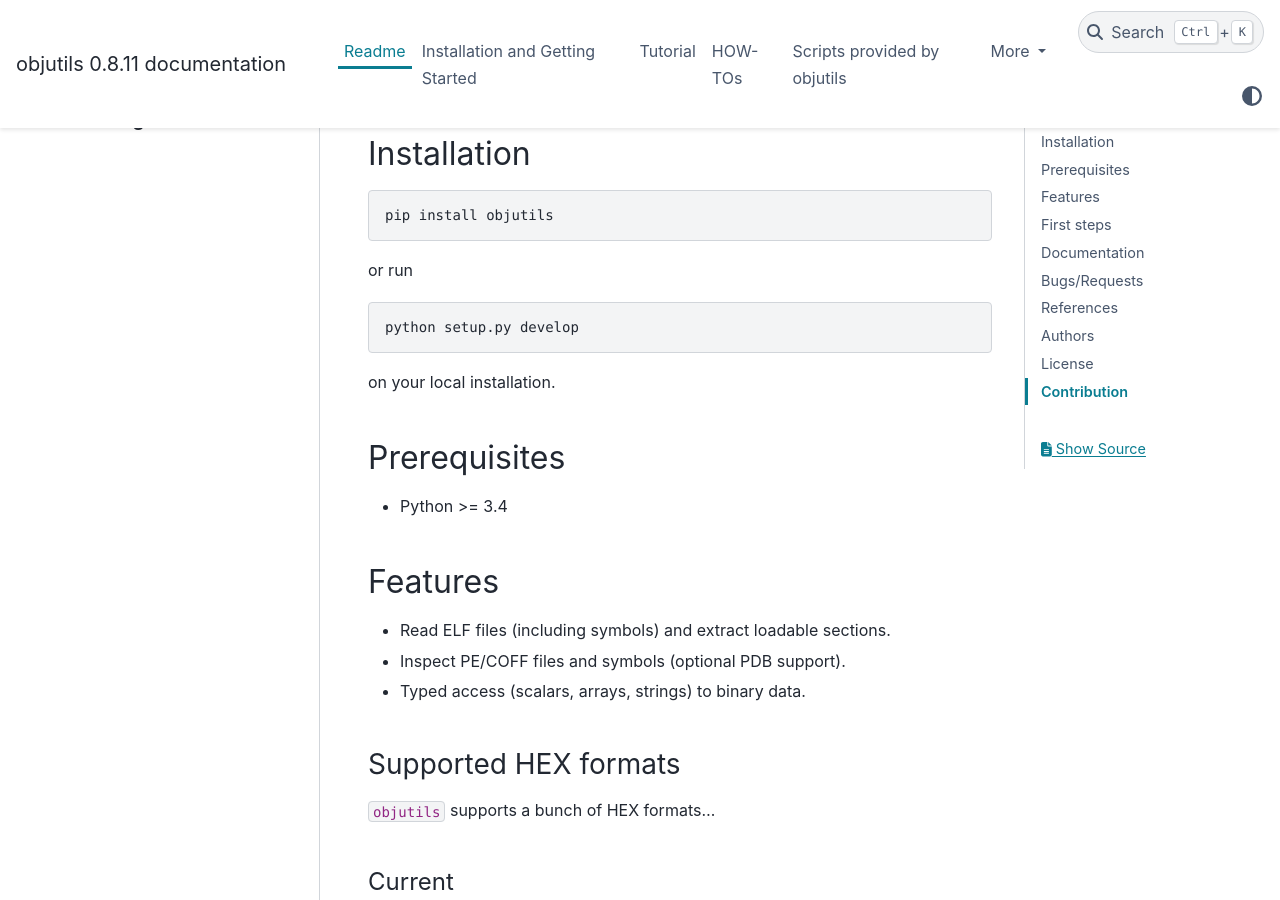
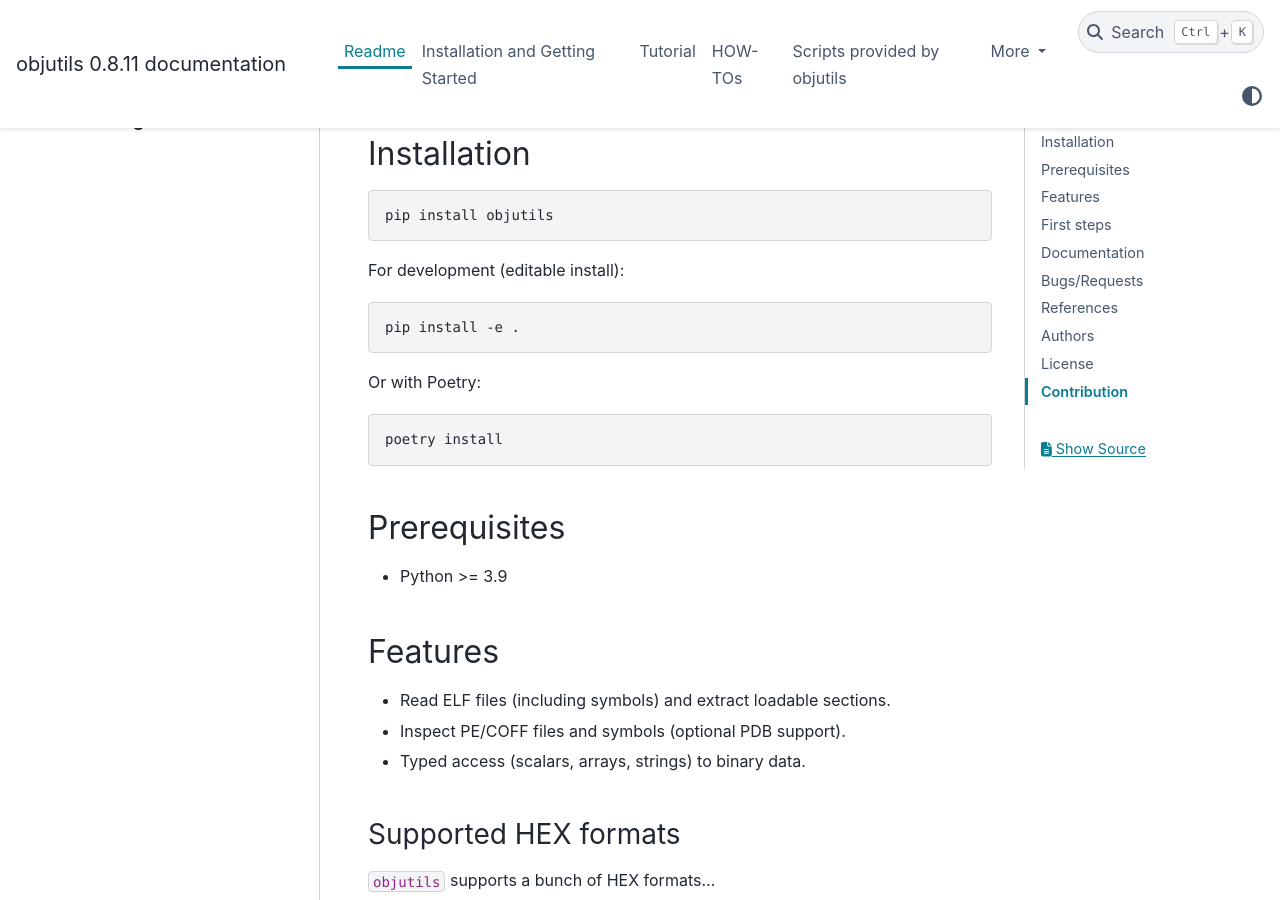
Before and after one commit to christoph2/objutils, a Sphinx documentation site: the page built from docs/README.rst, in a window 1280 px wide and 900 px high, scrolled down 672 px. Built offline with Sphinx 7.4.7 and the PyData theme 0.15.4, drawn with Linux system fonts in a browser that asks for light colours; pages that are not in the unit, such as notebooks, are missing from menus.

Commit message:
docs(install): update Python version requirement and add Poetry instructions

```diff
--- a/docs/README.rst
+++ b/docs/README.rst
@@ -22,18 +22,22 @@ Installation
 
    pip install objutils
 
-or run
+For development (editable install):
 
 .. code-block:: shell
 
-   python setup.py develop
+   pip install -e .
 
-on your local installation.
+Or with Poetry:
+
+.. code-block:: shell
+
+   poetry install
 
 Prerequisites
 -------------
 
-- Python >= 3.4
+- Python >= 3.9
 
 Features
 --------
```
Also changed, not shown: docs/installation.rst (+8 -2 lines).
